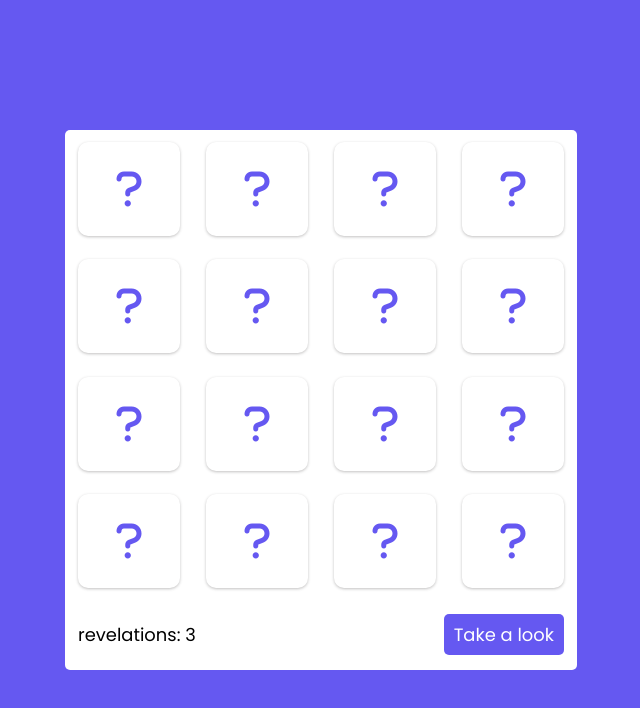
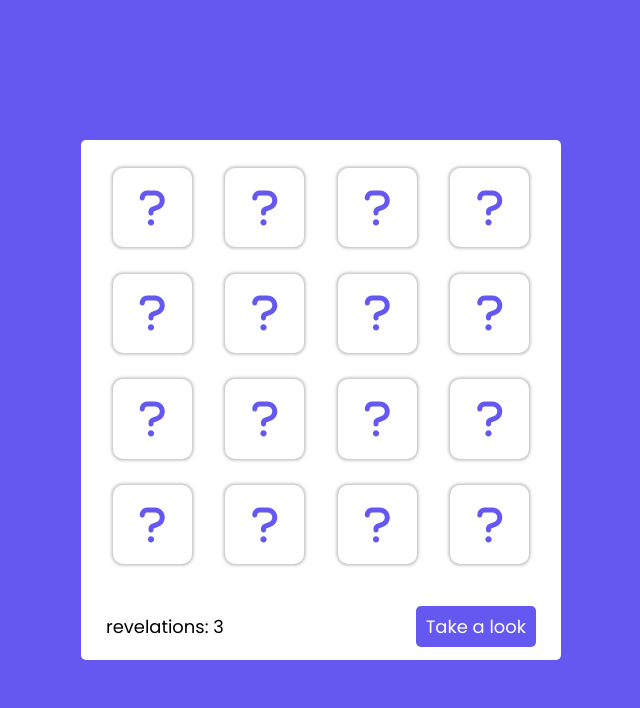
Before and after one commit to Amin-Ansari/Memory-card, a website built with webpack: page index.html in a window 1280 px wide. Shown: the whole page, without its empty margins (319-959 px from the left). Built offline with Linux system fonts and the light colour scheme.

Commit message:
The layout got better

```diff
--- a/styles/styles.css
+++ b/styles/styles.css
@@ -19,14 +19,15 @@ body {
 .wrapper {
   background-color: #fff;
   border-radius: 5px;
-  width: 512px;
-  height: 540px;
+  width: 480px;
+  height: 520px;
 }
 .card-list {
   width: 100%;
   height: 87%;
   display: flex;
   flex-flow: row wrap;
+  padding: 15px;
 }
 .help-section {
   width: 100%;
@@ -34,7 +35,7 @@ body {
   display: flex;
   justify-content: space-between;
   align-items: center;
-  padding: 0px 13px;
+  padding: 0px 25px;
   font-size: 1.12rem;
 }
 button {
@@ -61,9 +62,9 @@ button:disabled {
 .item-content {
   background-color: white;
   position: absolute;
-  width: 80%;
-  height: 80%;
-  box-shadow: 0px 1px 3px 0px rgba(46, 45, 45, 0.295);
+  width: 70%;
+  height: 75%;
+  box-shadow: 0px 0px 3px 1.5px rgba(46, 45, 45, 0.295);
   display: flex;
   justify-content: center;
   align-items: center;
@@ -72,6 +73,7 @@ button:disabled {
   transform-style: preserve-3d;
   backface-visibility: hidden;
   transition: all 0.3s linear !important;
+  padding: 15px;
 }
 .item-content img {
   max-width: 90%;
```
Also changed, not shown: output/main.js.
